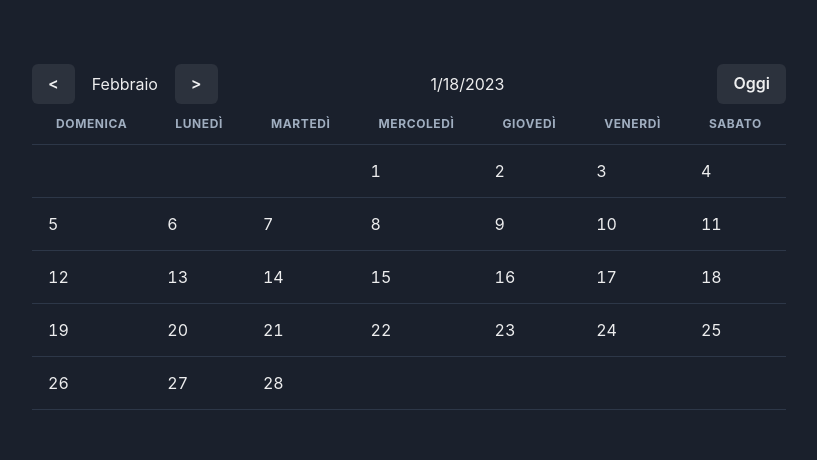
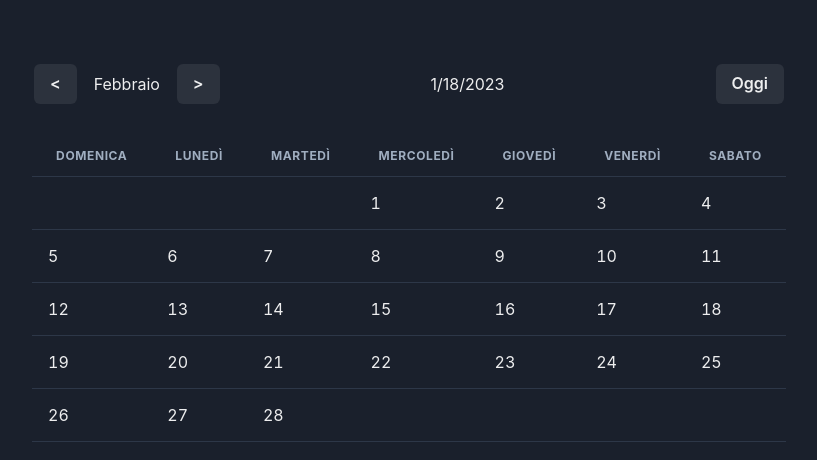
Before and after one commit to Frac7/drp-google-workbox-poc, a React (Create React App) app in the folder packages/frontend/: page /reservations in a window 1280 px wide. Shown: the top 460 px of the page, without its empty margins (231-1048 px from the left). Built offline with nearby package versions, Linux system fonts and the light colour scheme; no server answers.

Commit message:
Wrap request logic inside special hooks

```diff
--- a/packages/frontend/src/containers/Book/index.tsx
+++ b/packages/frontend/src/containers/Book/index.tsx
@@ -17,11 +17,12 @@ import {
   FormLabel,
   useToast,
   Input,
+  Spinner,
 } from "@chakra-ui/react";
 
 import { routes } from "config";
 import { createReservation } from "api/bookings";
-import { useRequestReplayed } from "utils";
+import { useMutation, useRequestReplayed } from "utils";
 
 import { BookRouteState } from "./types";
 import { desks, offices } from "./mocks";
@@ -58,17 +59,12 @@ const Book = () => {
       isClosable: true,
     });
   }
-  const onBookError = () => {
-    toast({
-      position: 'top',
-      title: "In attesa della rete per prenotare la scrivania...",
-      status: "loading",
-      duration: 3000,
-      isClosable: true,
-    });
-  }
+  const { isLoading, mutate } = useMutation(createReservation, { date: state?.date || date, desk }, {
+    onSuccess: onBookSuccess,
+    errorMessage: "Errore nella prenotazione della scrivania"
+  });
   const onBookClick = () => {
-    createReservation({ date: state?.date || date, desk }).then(onBookSuccess).catch(onBookError);
+    mutate();
   };
 
   useRequestReplayed(onBookSuccess);
@@ -130,7 +126,7 @@ const Book = () => {
         <CardFooter>
           <Flex justifyContent="space-between" flex="1">
             <Button onClick={onCancelClick}>Annulla</Button>
-            <Button colorScheme="teal" onClick={onBookClick}>Prenota</Button>
+            <Button disabled={isLoading} colorScheme="teal" onClick={onBookClick}>Prenota{isLoading && <>&nbsp;<Spinner /></>}</Button>
           </Flex>
         </CardFooter>
       </Card>
--- a/packages/frontend/src/containers/Reservation/index.tsx
+++ b/packages/frontend/src/containers/Reservation/index.tsx
@@ -1,4 +1,4 @@
-import React, { memo, useEffect, useState } from "react";
+import React, { memo, useState } from "react";
 import { useHistory, useParams } from "react-router-dom";
 import {
   Flex,
@@ -12,8 +12,8 @@ import {
   Stack,
   StackDivider,
   Box,
-  useToast,
   Skeleton,
+  Spinner,
 } from "@chakra-ui/react";
 
 import { getReservationById, removeReservationById } from "api/bookings";
@@ -21,33 +21,30 @@ import { routes } from "config";
 import { Reservation as ReservationType } from "types";
 
 import { ReservationRouteParams } from "./types";
+import { useQuery, useMutation } from "utils";
 
 const Reservation = () => {
+  const history = useHistory();
   const params: ReservationRouteParams = useParams();
   const id = params.id;
 
-  const [reservation, setReservation] = useState<ReservationType | null>(null);
-  useEffect(() => {
-    getReservationById(id).then(setReservation);
-  }, [id]);
-
-  const toast = useToast();
-  const history = useHistory();
-  const onDeleteClick = () => {
-    removeReservationById(id).then(() => {
-      history.push(routes.RESERVATIONS);
-      toast({
-        position: 'top',
-        title: "Prenotazione cancellata",
-        status: "success",
-        duration: 3000,
-        isClosable: true,
-      });
-    });
+  const onBackClick = () => {
+    history.goBack();
   };
 
-  const onBackClick = () => {
-    history.goBack();
+  const [reservation, setReservation] = useState<ReservationType | null>(null);
+  const { isLoading: isGetLoading } = useQuery(getReservationById, id, {
+    onSuccess: setReservation,
+    errorMessage: "Errore nel caricamento della prenotazione"
+  });
+  const { isLoading: isDeleteLoading, mutate } = useMutation(removeReservationById, id, {
+    onSuccess: () => history.push(routes.RESERVATIONS),
+    successMessage: "Prenotazione cancellata",
+    errorMessage: "Errore nella cancellazione della prenotazione"
+  });
+
+  const onDeleteClick = () => {
+    mutate();
   };
 
   return (
@@ -59,7 +56,7 @@ const Reservation = () => {
         <CardBody>
           <Stack divider={<StackDivider />} spacing="4">
             <Box>
-              <Skeleton isLoaded={!!reservation}>
+              <Skeleton isLoaded={!isGetLoading}>
                 <Heading size="xs" textTransform="uppercase">
                   Data
                 </Heading>
@@ -70,7 +67,7 @@ const Reservation = () => {
               </Skeleton>
             </Box>
             <Box>
-              <Skeleton isLoaded={!!reservation}>
+              <Skeleton isLoaded={!isGetLoading}>
                 <Heading size="xs" textTransform="uppercase">
                   Scrivania
                 </Heading>
@@ -78,7 +75,7 @@ const Reservation = () => {
               </Skeleton>
             </Box>
             <Box>
-              <Skeleton isLoaded={!!reservation}>
+              <Skeleton isLoaded={!isGetLoading}>
                 <Heading size="xs" textTransform="uppercase">
                   Ufficio
                 </Heading>
@@ -90,7 +87,7 @@ const Reservation = () => {
         <CardFooter>
           <Flex justifyContent="space-between" flex="1">
             <Button onClick={onBackClick}>Indietro</Button>
-            <Button colorScheme="red" onClick={onDeleteClick}>Rimuovi</Button>
+            <Button disabled={isGetLoading || isDeleteLoading} colorScheme="red" onClick={onDeleteClick}>Rimuovi{isDeleteLoading && <>&nbsp;<Spinner /></>}</Button>
           </Flex>
         </CardFooter>
       </Card>
--- a/packages/frontend/src/containers/Reservations/components/Header/index.tsx
+++ b/packages/frontend/src/containers/Reservations/components/Header/index.tsx
@@ -6,7 +6,7 @@ import { HeaderProps } from "containers/Reservations/types";
 
 const Header = ({ month, onPrev, onNext, onToday }: HeaderProps) => {
   return (
-    <Flex justifyContent="space-between" alignItems="center">
+    <Flex w="100%" justifyContent="space-between" alignItems="center">
       <Flex justifyContent="space-evenly" alignItems="center">
         <Button onClick={onPrev}>&lt;</Button>
         <Center w="100px">
--- a/packages/frontend/src/containers/Reservations/index.tsx
+++ b/packages/frontend/src/containers/Reservations/index.tsx
@@ -1,5 +1,5 @@
-import React, { useState, memo, useEffect } from "react";
-import { Flex } from "@chakra-ui/react";
+import React, { useState, memo } from "react";
+import { Flex, Spinner, Box } from "@chakra-ui/react";
 
 import { getReservationsByMonth } from "api/bookings";
 
@@ -9,8 +9,7 @@ import Calendar from "./components/Calendar";
 import { MONTHS } from "./constants";
 import { Reservations as ReservationsType } from "types";
 
-// import { useRequestReplayed } from "utils";
-import { useRevalidatedData } from "utils";
+import { /* useRequestReplayed */ useRevalidatedData, useQuery } from "utils";
 
 const Reservations = () => {
   const [month, setMonth] = useState<number>(1);
@@ -23,17 +22,18 @@ const Reservations = () => {
   const onToday = () => setMonth(new Date().getMonth());
 
   const [reservations, setReservations] = useState<ReservationsType>([]);
-  useEffect(() => {
-    getReservationsByMonth(month).then(setReservations).catch(() => setReservations([]));
-  }, [month]);
+  const { isLoading } = useQuery(getReservationsByMonth, month, {
+    onSuccess: setReservations,
+    errorMessage: "Errore nel caricamento delle prenotazioni"
+  });
 
   // useRequestReplayed(setReservations);
   useRevalidatedData(setReservations);
 
   return (
-    <Flex w={{ sm: "100%", lg: "max-content" }} m="4rem auto" direction="column">
+    <Flex w={{ sm: '100%', lg: '750px' }} m="4rem auto" direction="column" alignItems="center">
       <Header month={month} onPrev={onPrev} onNext={onNext} onToday={onToday} />
-      <Calendar month={month} reservations={reservations} />
+      <Box my="2rem">{isLoading ? <Spinner /> : <Calendar month={month} reservations={reservations} />}</Box>
     </Flex>
   );
 };
--- a/packages/frontend/src/utils/index.ts
+++ b/packages/frontend/src/utils/index.ts
@@ -7,9 +7,13 @@ import {
   useRevalidatedData,
 } from "./broadcastUpdate";
 
+import { useQuery, useMutation } from "./request";
+
 export {
   registerRoutesBackgroundSync,
   useRequestReplayed,
   registerRoutesBroadcastUpdate,
   useRevalidatedData,
+  useQuery,
+  useMutation,
 };
--- /dev/null
+++ b/packages/frontend/src/utils/request/index.ts
@@ -0,0 +1,102 @@
+import { useState, useEffect, useCallback } from "react";
+import { useToast } from "@chakra-ui/react";
+
+export const useQuery = (
+  requestPromise: (args?: any) => Promise<any>,
+  requestArgs?: any,
+  options?: {
+    onSuccess?: (args: any) => void;
+    onError?: (error: Error) => void;
+    errorMessage?: string;
+    successMessage?: string;
+  }
+) => {
+  const [data, setData] = useState(null);
+  const [error, setError] = useState(null);
+  const [isLoading, setIsLoading] = useState(false);
+
+  const toast = useToast();
+  useEffect(() => {
+    setIsLoading(true);
+    requestPromise(requestArgs)
+      .then((res) => {
+        setData(res);
+        setIsLoading(false);
+        typeof options?.onSuccess === "function" && options.onSuccess(res);
+        if (options?.successMessage) {
+          toast({
+            position: "top",
+            title: options?.successMessage,
+            status: "success",
+            duration: 3000,
+            isClosable: true,
+          });
+        }
+      })
+      .catch((err) => {
+        setError(err);
+        setIsLoading(false);
+        typeof options?.onError === "function" && options.onError(err);
+        if (options?.errorMessage) {
+          toast({
+            position: "top",
+            title: options?.errorMessage,
+            status: "error",
+            duration: 3000,
+            isClosable: true,
+          });
+        }
+      });
+  }, [requestArgs]);
+  return { data, error, isLoading };
+};
+
+export const useMutation = (
+  requestPromise: (args?: any) => Promise<any>,
+  requestArgs?: any,
+  options?: {
+    onSuccess?: (args: any) => void;
+    onError?: (error: Error) => void;
+    errorMessage?: string;
+    successMessage?: string;
+  }
+) => {
+  const [data, setData] = useState(null);
+  const [error, setError] = useState(null);
+  const [isLoading, setIsLoading] = useState(false);
+
+  const toast = useToast();
+  const mutate = useCallback(() => {
+    setIsLoading(true);
+    requestPromise(requestArgs)
+      .then((res) => {
+        setData(res);
+        setIsLoading(false);
+        typeof options?.onSuccess === "function" && options.onSuccess(res);
+        if (options?.successMessage) {
+          toast({
+            position: "top",
+            title: options?.successMessage,
+            status: "success",
+            duration: 3000,
+            isClosable: true,
+          });
+        }
+      })
+      .catch((err) => {
+        setError(err);
+        setIsLoading(false);
+        typeof options?.onError === "function" && options.onError(err);
+        if (options?.errorMessage) {
+          toast({
+            position: "top",
+            title: options?.errorMessage,
+            status: "error",
+            duration: 3000,
+            isClosable: true,
+          });
+        }
+      });
+  }, [requestArgs]);
+  return { mutate, data, error, isLoading };
+};
```
